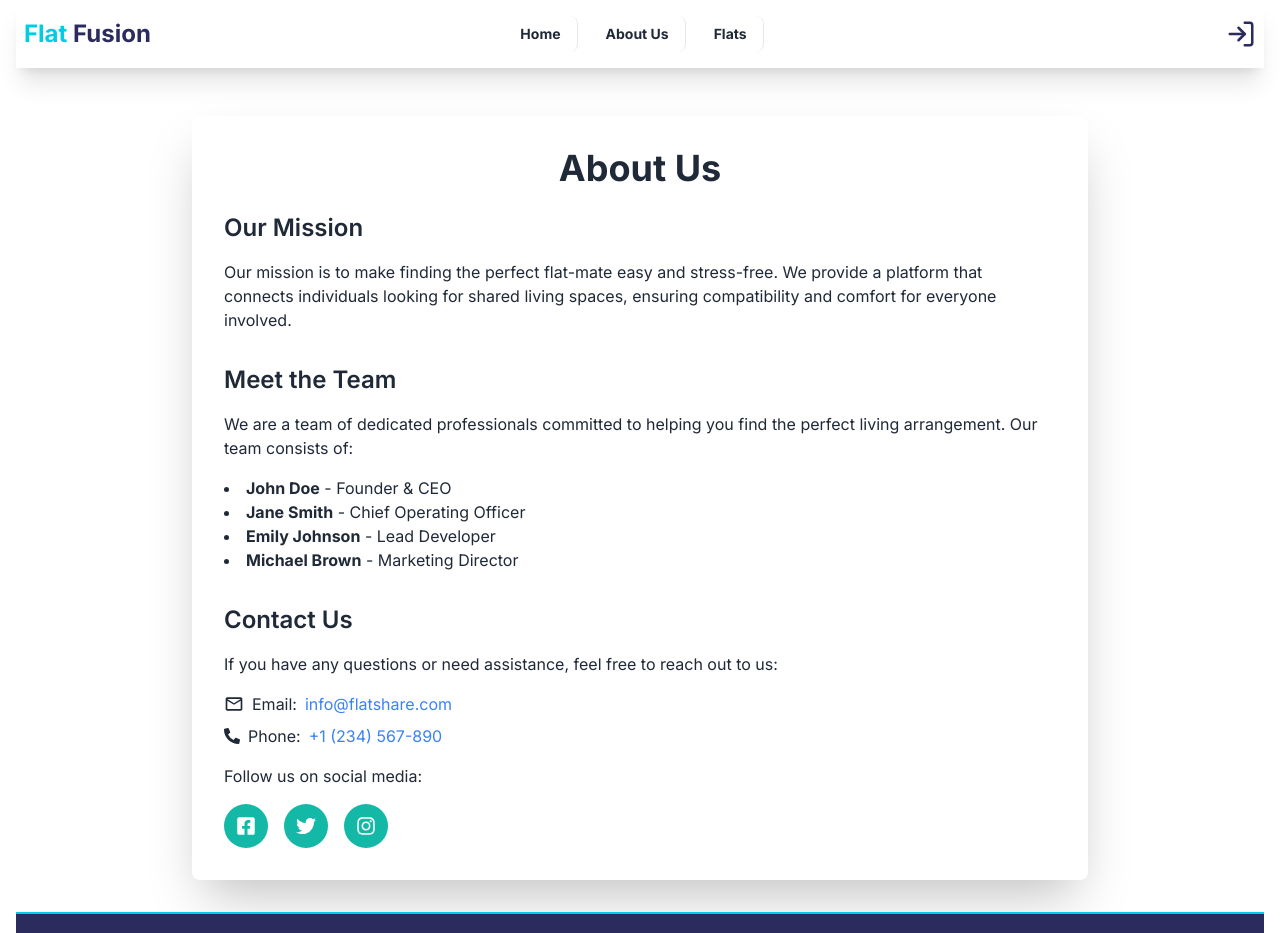
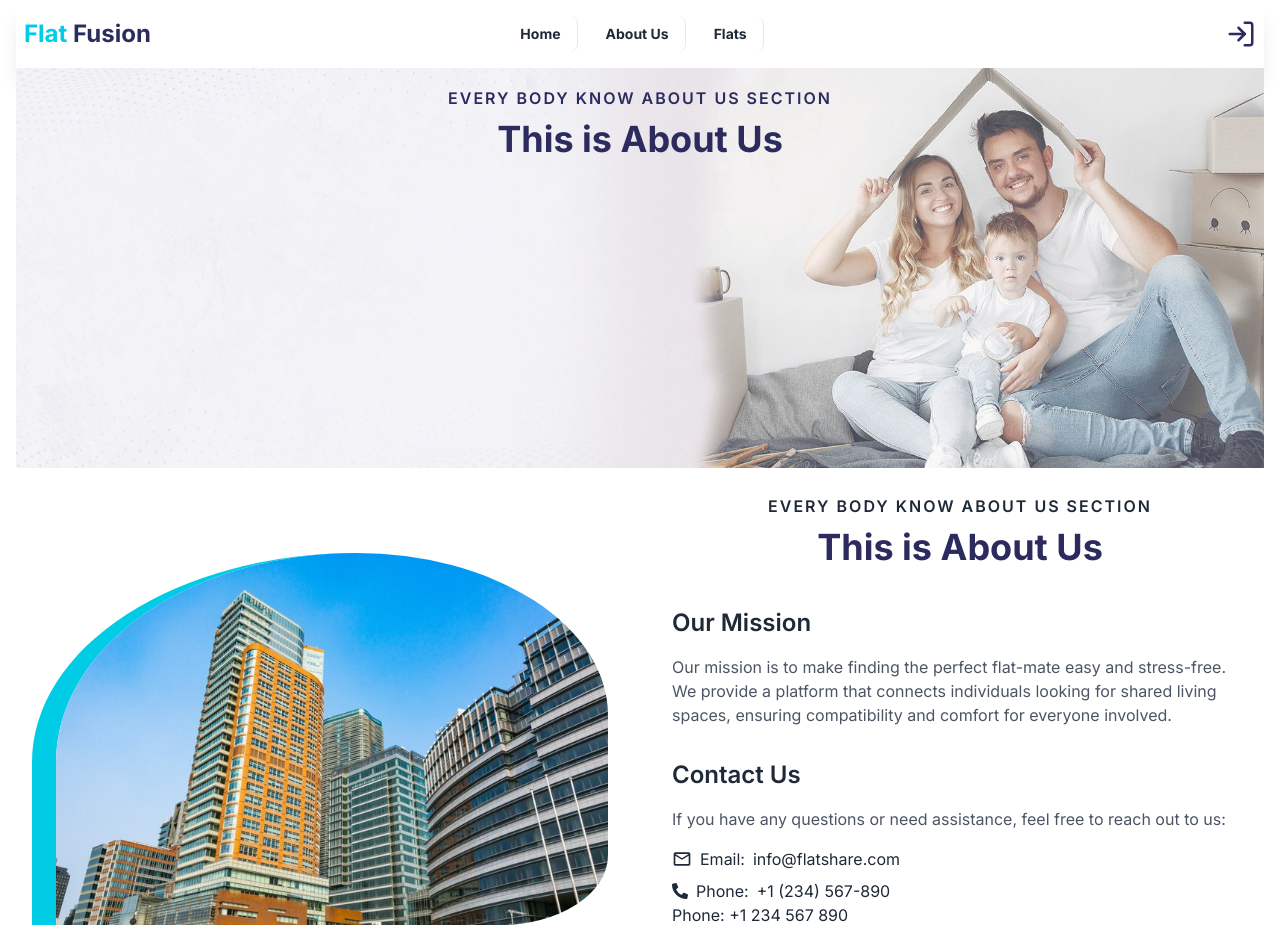
Before and after one commit to ArjumanJesmin/flat-share-client, a Next.js app: page /aboutUs in a window 1280 px wide. Shown: the top 933 px of the page. Built offline with nearby package versions, Linux system fonts and the light colour scheme.

Commit message:
about section updated

```diff
--- a/src/app/(withCommonLayout)/aboutUs/page.tsx
+++ b/src/app/(withCommonLayout)/aboutUs/page.tsx
@@ -1,95 +1,137 @@
+import Image from "next/image";
 import {
   FaFacebookSquare,
   FaTwitter,
   FaInstagram,
   FaPhoneAlt,
+  FaLinkedin,
 } from "react-icons/fa";
 import { MdOutlineMail } from "react-icons/md";
+import flatImage from "@/assets/slider-3.jpg";
+import image from "@/assets/flat.jpg";
+import TitleWithSubtitle from "@/components/utils/TitleWithSubtitle";
 
 const AboutUs: React.FC = () => {
   return (
-    <div className="mt-12 bg-white p-8 rounded-lg shadow-2xl max-w-4xl mx-auto mb-8">
-      <h2 className="text-4xl font-bold mb-6 text-center">About Us</h2>
+    <main>
+      <section className="relative mb-30 h-[400px]">
+        {/* Background Image */}
+        <div className="absolute inset-0 ">
+          <Image
+            alt="Background Image"
+            src={flatImage}
+            quality={100}
+            fill
+            sizes="100vw"
+            style={{
+              objectFit: "cover",
+            }}
+          />
+          <div className="absolute inset-0 bg-secondary-light1 opacity-30"></div>
+        </div>
 
-      <section className="mb-8">
-        <h3 className="text-2xl font-semibold mb-4">Our Mission</h3>
-        <p>
-          Our mission is to make finding the perfect flat-mate easy and
-          stress-free. We provide a platform that connects individuals looking
-          for shared living spaces, ensuring compatibility and comfort for
-          everyone involved.
-        </p>
+        {/* Content Container */}
+        <div className="relative z-10 flex flex-col items-start text-left text-secondary-main p-6">
+          <TitleWithSubtitle
+            title="This is About Us"
+            subtitle="Every body know about us section"
+          />
+        </div>
       </section>
 
-      <section className="mb-8">
-        <h3 className="text-2xl font-semibold mb-4">Meet the Team</h3>
-        <p>
-          We are a team of dedicated professionals committed to helping you find
-          the perfect living arrangement. Our team consists of:
+      <section className="container grid grid-cols-2 gap-16 my-8 justify-center items-center">
+        <div>
+          <Image
+            className="border-l-[24px] border-primary-main "
+            alt="Background Image"
+            src={image}
+            quality={100}
+            style={{
+              objectFit: "cover",
+              borderRadius: "90% 70% 30% 0%",
+            }}
+          />
+        </div>
+
+        {/* write side data */}
+        <div>
+          <TitleWithSubtitle
+            title="This is About Us"
+            subtitle="Every body know about us section"
+          />
+          <div className="mb-8">
+            <h3 className="text-2xl font-semibold mb-4">Our Mission</h3>
+            <p className="text-gray-600">
+              Our mission is to make finding the perfect flat-mate easy and
+              stress-free. We provide a platform that connects individuals
+              looking for shared living spaces, ensuring compatibility and
+              comfort for everyone involved.
             </p>
-        <ul className="list-disc list-inside mt-4">
-          <li>
-            <strong>John Doe</strong> - Founder & CEO
-          </li>
-          <li>
-            <strong>Jane Smith</strong> - Chief Operating Officer
-          </li>
-          <li>
-            <strong>Emily Johnson</strong> - Lead Developer
-          </li>
-          <li>
-            <strong>Michael Brown</strong> - Marketing Director
-          </li>
-        </ul>
-      </section>
+          </div>
 
-      <section>
+          <div>
             <h3 className="text-2xl font-semibold mb-4">Contact Us</h3>
-        <p>
-          If you have any questions or need assistance, feel free to reach out
-          to us:
+            <p className="text-gray-600">
+              If you have any questions or need assistance, feel free to reach
+              out to us:
             </p>
             <div className="mt-4 flex flex-col gap-2">
               <div className="flex items-center gap-2">
                 <MdOutlineMail size={20} />
                 Email:
-            <span className="text-blue-500">info@flatshare.com</span>
+                <span>info@flatshare.com</span>
               </div>
               <div className="flex items-center gap-2">
                 <FaPhoneAlt />
-            Phone: <span className="text-blue-500">+1 (234) 567-890</span>
+                Phone: <span>+1 (234) 567-890</span>
               </div>
             </div>
-
-        <p className="mt-4">Follow us on social media:</p>
-        <div className="flex space-x-4 mt-4">
+            <div>
+              <p>
+                Phone:{" "}
+                <a className="hover:underline" href="tel:+1234567890">
+                  +1 234 567 890
+                </a>
+              </p>
+              <div className="flex mt-3 gap-4">
                 <a
-            href="https://facebook.com"
+                  className="text-white rounded-full p-3 bg-primary-main hover:bg-secondary-light1"
+                  href="https://www.facebook.com/yourprofile"
                   target="_blank"
                   rel="noopener noreferrer"
-            className="text-white bg-teal-500  p-3 rounded-full"
                 >
-            <FaFacebookSquare size={20} />
+                  <FaFacebookSquare size={15} />
                 </a>
                 <a
-            href="https://twitter.com"
+                  className="text-white rounded-full p-3 bg-primary-main hover:bg-secondary-light1"
+                  href="https://www.twitter.com/yourprofile"
                   target="_blank"
                   rel="noopener noreferrer"
-            className="text-white bg-teal-500  p-3 rounded-full"
                 >
-            <FaTwitter size={20} />
+                  <FaTwitter size={15} />
                 </a>
                 <a
-            href="https://instagram.com"
+                  className="text-white rounded-full p-3 bg-primary-main hover:bg-secondary-light1"
+                  href="https://www.instagram.com/yourprofile"
                   target="_blank"
                   rel="noopener noreferrer"
-            className="text-white bg-teal-500  p-3 rounded-full"
                 >
-            <FaInstagram size={20} />
+                  <FaInstagram size={15} />
+                </a>
+                <a
+                  className="text-white rounded-full p-3 bg-primary-main hover:bg-secondary-light1"
+                  href="https://www.linkedin.com/in/yourprofile"
+                  target="_blank"
+                  rel="noopener noreferrer"
+                >
+                  <FaLinkedin size={15} />
                 </a>
               </div>
+            </div>
+          </div>
+        </div>
       </section>
-    </div>
+    </main>
   );
 };
 
--- a/src/components/HomePage/AutoSlider/AutoSlider.tsx
+++ b/src/components/HomePage/AutoSlider/AutoSlider.tsx
@@ -42,7 +42,7 @@ const AutoSlider = () => {
           }}
         />
         {/* Background overlay */}
-        <div className="absolute inset-0 bg-secondary-main opacity-90"></div>
+        {/* <div className="absolute inset-0 bg-secondary-main opacity-90"></div> */}
       </div>
       <div className="relative z-10 w-3/4 mx-auto my-32">
         <Slider {...settings}>
@@ -52,8 +52,8 @@ const AutoSlider = () => {
               className="card w-60 ml-4 h-44 border-t-8 border-primary-main shadow-xl"
             >
               <div className="card-body">
-                <h2 className="card-title text-white">{item.location}</h2>
-                <p className="text-gray-300">{item.description}</p>
+                <h2 className="card-title ext-gray-700">{item.location}</h2>
+                <p className="text-gray-500">{item.description}</p>
               </div>
             </div>
           ))}
--- a/src/components/shared/Footer/FooterGrid.tsx
+++ b/src/components/shared/Footer/FooterGrid.tsx
@@ -8,7 +8,7 @@ import {
 
 const FooterGrid = () => {
   return (
-    <div className="grid grid-cols-5 gap-4 bg-secondary-main border-t-2 border-primary-main text-white p-4">
+    <div className="grid grid-cols-5 gap-4 bg-secondary-main text-white p-4">
       <div>
         <p>
           <Link className="cursor-pointer hover:underline" href="/aboutUs">
--- a/src/redux/api/baseApi.ts
+++ b/src/redux/api/baseApi.ts
@@ -5,8 +5,8 @@ import { axiosBaseQuery } from "@/components/helpers/axios/axiosBaseQuery";
 export const baseApi = createApi({
   reducerPath: "api",
   baseQuery: axiosBaseQuery({
-    // baseUrl: "http://localhost:5000/api/v1",
-    baseUrl: "https://flat-share-server-zeta.vercel.app/api/v1",
+    baseUrl: "http://localhost:5000/api/v1",
+    // baseUrl: "https://flat-share-server-zeta.vercel.app/api/v1",
   }),
   endpoints: () => ({}),
   tagTypes: tagTypesList,
```
Lines whose indentation alone changed are shown as unchanged.
